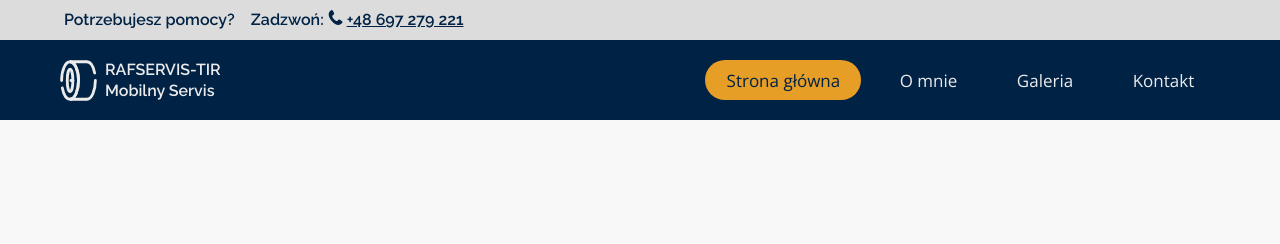
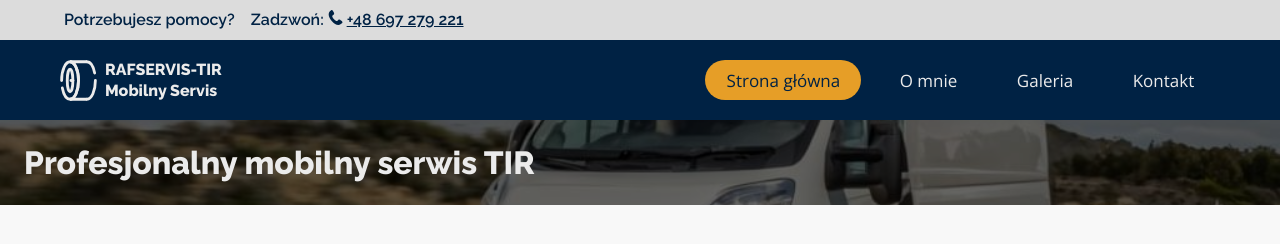
Before and after one commit to Kuba1507/Rafservis, a website: page index.html in a window 1280 px wide. Drawn offline with nearby package versions, Linux system fonts and the light colour scheme.

Commit message:
added hero image section and h1

```diff
--- a/index.html
+++ b/index.html
@@ -8,7 +8,7 @@
     <link rel="preconnect" href="https://fonts.googleapis.com">
     <link rel="preconnect" href="https://fonts.gstatic.com" crossorigin>
     <link
-        href="https://fonts.googleapis.com/css2?family=Open+Sans:wght@300;400;700&family=Raleway:wght@300;400;600&display=swap"
+        href="https://fonts.googleapis.com/css2?family=Open+Sans:wght@300;400;600&family=Raleway:wght@300;400;600;800&display=swap"
         rel="stylesheet">
     <link rel="stylesheet" href="dist/css/style.min.css">
 </head>
@@ -53,6 +53,11 @@
                 </ul>
             </nav>
         </div>
+        <div class="hero-image">
+            <h1 class="heading-title">Profesjonalny mobilny serwis TIR</h1>
+
+            <div class="hero-image__shadow"></div>
+        </div>
     </header>
 
     <script src="dist/js/script.min.js"></script>
--- a/src/sass/_layout.scss
+++ b/src/sass/_layout.scss
@@ -17,6 +17,13 @@ body {
 	width: min(100%, 1200px);
 }
 
+.heading-title {
+	font-family: "Raleway", sans-serif;
+	font-weight: 900;
+	text-align: center;
+	color: $pure-white;
+}
+
 .help-box {
 	height: 50px;
 	background-color: $grey;
@@ -33,7 +40,7 @@ body {
 	&__upper,
 	&__lower {
 		font-family: "Raleway", sans-serif;
-		font-weight: bold;
+		font-weight: 600;
 		line-height: 1.25em;
 		color: $navy-blue;
 	}
@@ -121,6 +128,7 @@ body {
 			background-color: $navy-blue;
 			overflow: hidden;
 			transition: height 0.4s;
+			z-index: 999;
 
 			&__list {
 				display: block;
@@ -167,3 +175,27 @@ body {
 		}
 	}
 }
+
+.hero-image {
+	display: flex;
+	position: relative;
+	padding: 1.5em;
+	background-image: url("../img/header-img.jpg");
+	background-size: cover;
+	background-position: center;
+
+	.heading-title {
+		color: $creme-white;
+		z-index: 2;
+	}
+
+	&__shadow {
+		position: absolute;
+		top: 0;
+		right: 0;
+		bottom: 0;
+		left: 0;
+		background-color: rgba(0, 0, 0, 0.6);
+		z-index: 1;
+	}
+}
```
Also changed, not shown: dist/css/style.min.css, dist/img/A_white_van_resembling_a_Fiat_Ducato_driving_al.jpg (added), dist/img/header-img.jpg (added), src/img/header-img.jpg (added).
